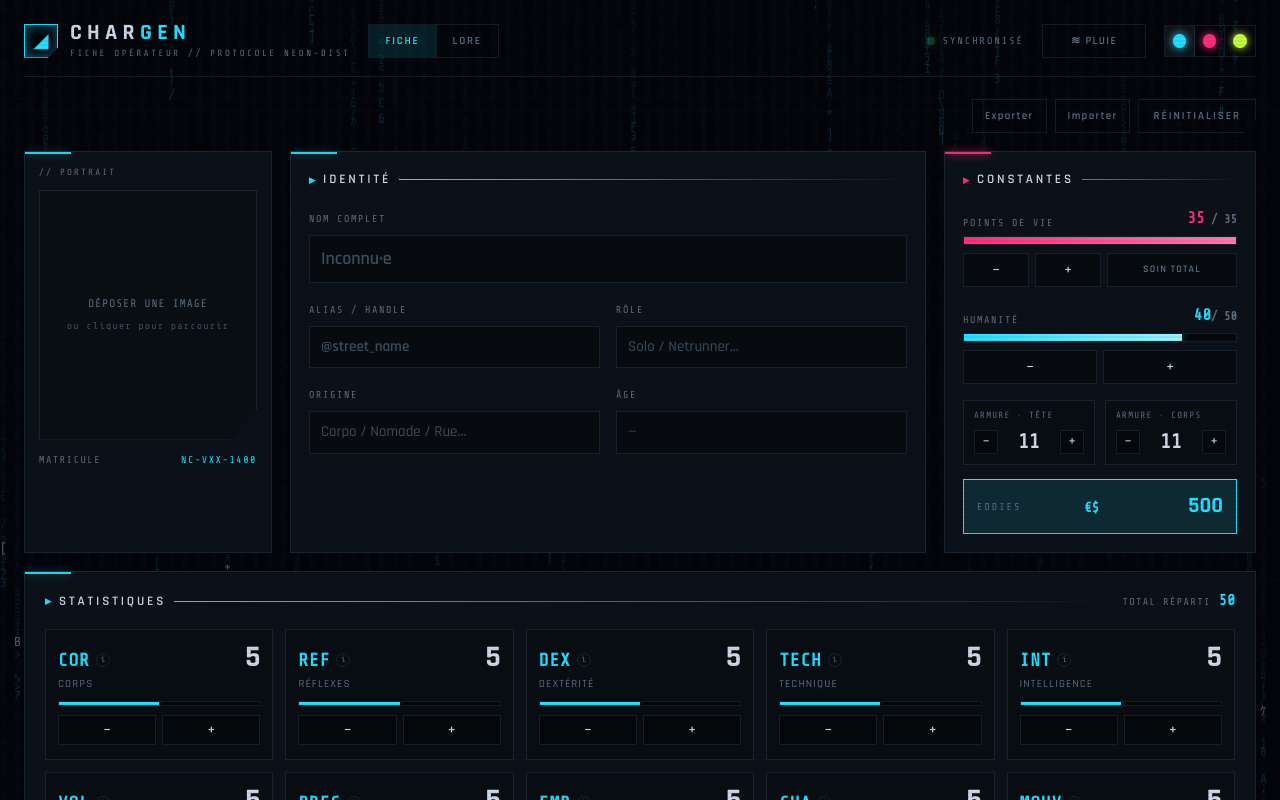
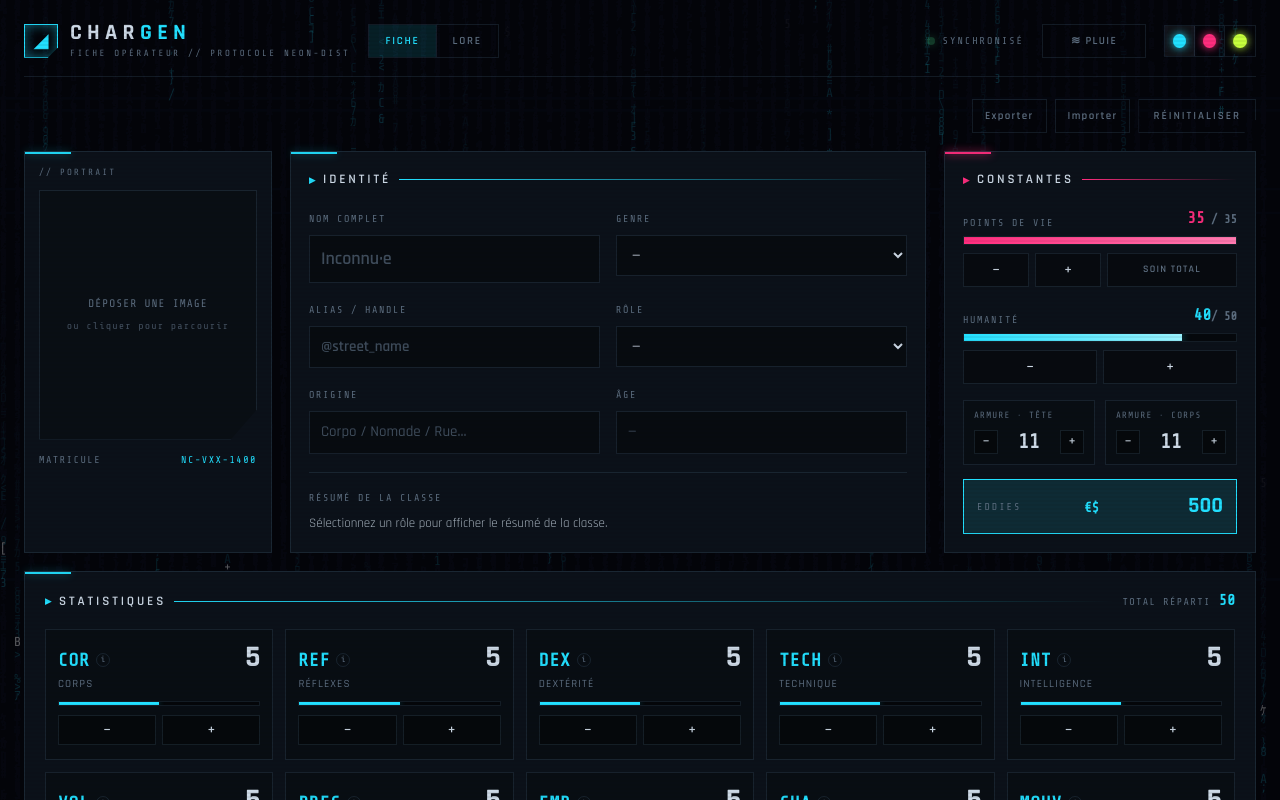
Before and after one commit to OlivierM53/Jdr-cyberpunk-app, a Vue app: page /#/character in a window 1280 px wide. Shown: the top 800 px of the page. Built offline with nearby package versions, Linux system fonts and the light colour scheme.

Commit message:
Select for role

```diff
--- a/src/components/IdentityPanel.vue
+++ b/src/components/IdentityPanel.vue
@@ -1,7 +1,28 @@
 <script setup lang="ts">
+import { computed } from 'vue'
 import { useCharacterStore } from '@/stores/character'
+import { GENDERS, ROLES } from '@/data/cyberpunk'
 
 const store = useCharacterStore()
+
+const roleSummary = computed(() => {
+  const role = ROLES.find((r) => r.key === store.char.role)
+  return role?.summary ?? 'Sélectionnez un rôle pour afficher le résumé de la classe.'
+})
+
+function onRoleChange(e: Event) {
+  const select = e.target as HTMLSelectElement
+  const newRole = select.value
+  const previousRole = store.char.role
+  const roleDef = ROLES.find((r) => r.key === newRole)
+  if (roleDef && newRole !== previousRole) {
+    const applyDefaults = confirm(
+      `Appliquer les statistiques par défaut du rôle ${newRole} ? Annuler pour conserver les statistiques actuelles.`,
+    )
+    if (applyDefaults) store.applyRoleStats(newRole)
+  }
+  store.char.role = newRole
+}
 </script>
 
 <template>
@@ -16,13 +37,23 @@ const store = useCharacterStore()
     </div>
 
     <div class="grid grid-cols-2 gap-x-4 gap-y-3.5">
-      <label class="col-span-2 block">
+      <label class="block">
         <span class="font-mono text-[10px] tracking-[0.16em] text-dim uppercase">Nom complet</span>
         <input
           v-model="store.char.nom"
           placeholder="Inconnu·e"
           class="mt-[5px] w-full border border-line bg-black/35 px-[11px] py-[9px] font-display text-lg font-semibold text-txt outline-none focus:border-accent"
         />
+      </label>
+      <label class="block">
+        <span class="font-mono text-[10px] tracking-[0.16em] text-dim uppercase">Genre</span>
+        <select
+          v-model="store.char.genre"
+          class="mt-[5px] w-full border border-line bg-black/35 px-[11px] py-[9px] font-display text-[15px] font-medium text-txt outline-none focus:border-accent"
+        >
+          <option value="">—</option>
+          <option v-for="g in GENDERS" :key="g.key" :value="g.key">{{ g.label }}</option>
+        </select>
       </label>
       <label class="block">
         <span class="font-mono text-[10px] tracking-[0.16em] text-dim uppercase">Alias / Handle</span>
@@ -34,11 +65,14 @@ const store = useCharacterStore()
       </label>
       <label class="block">
         <span class="font-mono text-[10px] tracking-[0.16em] text-dim uppercase">Rôle</span>
-        <input
-          v-model="store.char.role"
-          placeholder="Solo / Netrunner…"
+        <select
+          :value="store.char.role"
           class="mt-[5px] w-full border border-line bg-black/35 px-[11px] py-[9px] font-display text-[15px] font-medium text-txt outline-none focus:border-accent"
-        />
+          @change="onRoleChange"
+        >
+          <option value="">—</option>
+          <option v-for="r in ROLES" :key="r.key" :value="r.key">{{ r.key }}</option>
+        </select>
       </label>
       <label class="block">
         <span class="font-mono text-[10px] tracking-[0.16em] text-dim uppercase">Origine</span>
@@ -56,6 +90,11 @@ const store = useCharacterStore()
           class="mt-[5px] w-full border border-line bg-black/35 px-[11px] py-[9px] font-mono text-[15px] font-medium text-txt outline-none focus:border-accent"
         />
       </label>
+
+      <div class="col-span-2 mt-1 border-t border-line pt-3">
+        <span class="font-mono text-[10px] tracking-[0.16em] text-dim uppercase">Résumé de la classe</span>
+        <p class="mt-1.5 font-display text-[13px] leading-snug text-txt/80">{{ roleSummary }}</p>
+      </div>
     </div>
   </div>
 </template>
--- a/src/components/SkillsPanel.vue
+++ b/src/components/SkillsPanel.vue
@@ -36,7 +36,7 @@ const skillList = computed(() => {
       <h2 class="m-0 font-display text-[13px] font-semibold tracking-[0.22em] uppercase">
         Compétences
       </h2>
-      <span class="font-mono text-[10px] tracking-[0.1em] text-dim">36 · STAT + RANG</span>
+      <span class="font-mono text-[10px] tracking-[0.1em] text-dim">{{ skillList.length }} · STAT + RANG</span>
       <div class="h-px flex-1" style="background: linear-gradient(90deg, var(--color-accent), transparent)"></div>
       <input v-model="skillQuery" placeholder="rechercher…"
         class="w-40 border border-line bg-black/40 px-2.5 py-1.5 font-mono text-xs font-medium text-txt outline-none focus:border-accent" />
--- a/src/data/cyberpunk.ts
+++ b/src/data/cyberpunk.ts
@@ -317,6 +317,62 @@ export const BG_FIELDS: BgFieldDef[] = [
   { key: "amour", label: "Tragédie amoureuse" },
 ];
 
+export type Gender = "homme" | "femme" | "autre";
+
+export interface GenderDef {
+  key: Gender;
+  label: string;
+}
+
+export const GENDERS: GenderDef[] = [
+  { key: "homme", label: "Homme" },
+  { key: "femme", label: "Femme" },
+  { key: "autre", label: "Autre" },
+];
+
+export type RoleKey =
+  | "Netrunner"
+  | "Solo"
+  | "MedTech"
+  | "Techie"
+  | "Fixer"
+  | "Rockeur"
+  | "Pilote";
+
+export interface RoleDef {
+  key: RoleKey;
+  summary: string;
+  defaultStats: Record<Stat, number>;
+}
+
+// TODO: stats par défaut et résumé propres à chaque rôle - valeurs à fournir plus tard.
+const placeholderRoleStats = (): Record<Stat, number> => ({
+  COR: 5,
+  REF: 5,
+  DEX: 5,
+  TECH: 5,
+  INT: 5,
+  VOL: 5,
+  PRES: 5,
+  EMP: 5,
+  CHA: 5,
+  MOUV: 5,
+});
+
+export const ROLES: RoleDef[] = [
+  "Netrunner",
+  "Solo",
+  "MedTech",
+  "Techie",
+  "Fixer",
+  "Rockeur",
+  "Pilote",
+].map((key) => ({
+  key: key as RoleKey,
+  summary: "Résumé de la classe à venir…",
+  defaultStats: placeholderRoleStats(),
+}));
+
 export type AccentName = "cyan" | "magenta" | "toxic";
 
 export interface AccentPalette {
--- a/src/stores/character.ts
+++ b/src/stores/character.ts
@@ -1,6 +1,6 @@
 import { computed, reactive, ref, watch } from 'vue'
 import { defineStore } from 'pinia'
-import { ACCENTS, STAT_DEFS, SKILLS, type AccentName } from '@/data/cyberpunk'
+import { ACCENTS, STAT_DEFS, SKILLS, ROLES, type AccentName } from '@/data/cyberpunk'
 
 const STORAGE_KEY = 'cyber-chargen-v1'
 
@@ -26,6 +26,7 @@ export interface Equipment {
 
 export interface Character {
   nom: string
+  genre: string
   alias: string
   role: string
   origine: string
@@ -51,6 +52,7 @@ function defaultCharacter(): Character {
   SKILLS.forEach(([name]) => (skills[name] = 0))
   return {
     nom: '',
+    genre: '',
     alias: '',
     role: '',
     origine: '',
@@ -135,6 +137,11 @@ export const useCharacterStore = defineStore('character', () => {
 
   function setStat(key: string, delta: number) {
     char.stats[key] = Math.max(1, Math.min(10, (char.stats[key] || 0) + delta))
+  }
+
+  function applyRoleStats(roleKey: string) {
+    const role = ROLES.find((r) => r.key === roleKey)
+    if (role) Object.assign(char.stats, role.defaultStats)
   }
 
   function setSkill(name: string, delta: number) {
@@ -249,6 +256,7 @@ export const useCharacterStore = defineStore('character', () => {
     humanityPct,
     idCode,
     setStat,
+    applyRoleStats,
     setSkill,
     setHp,
     fullHeal,
```
